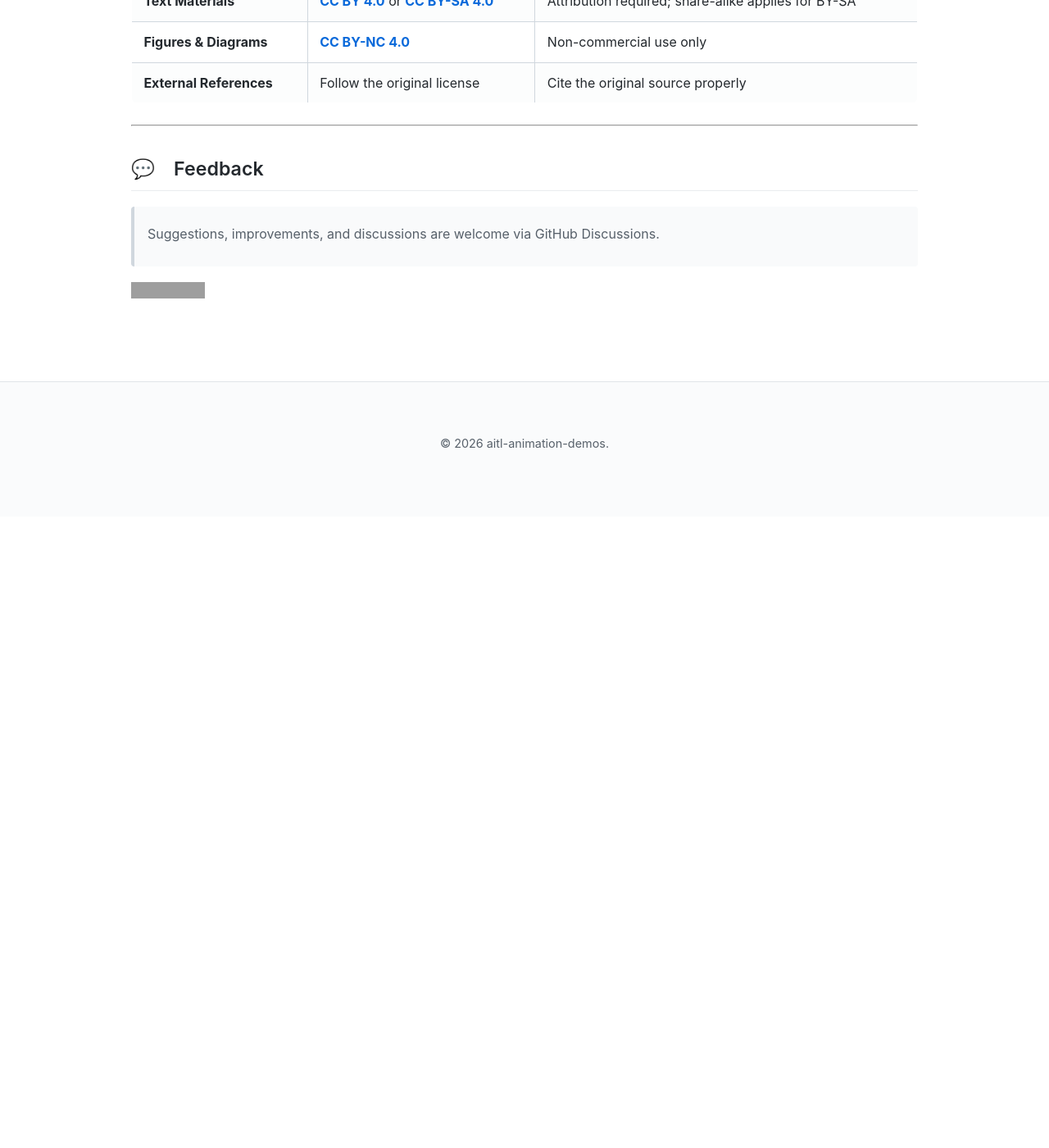
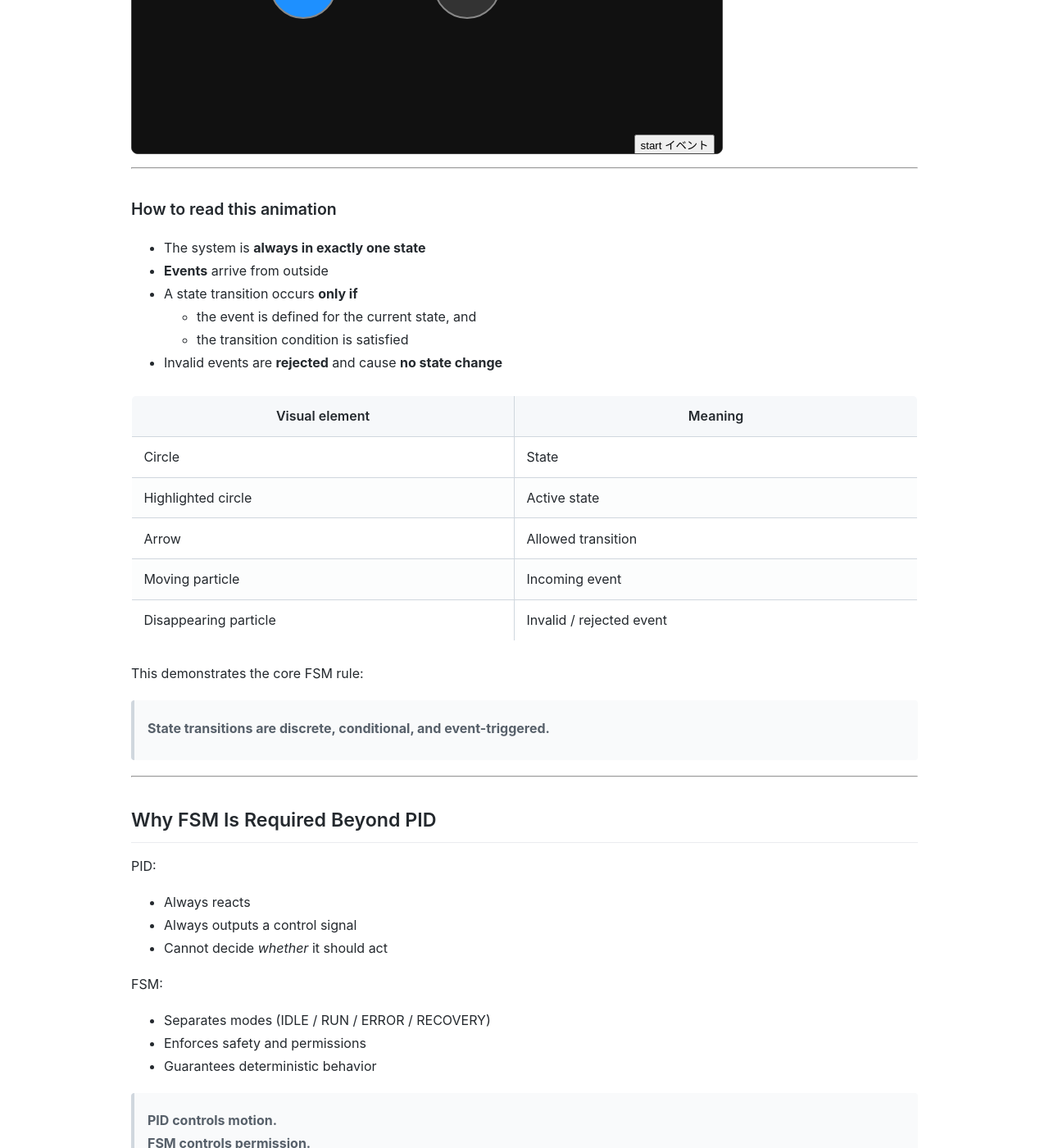
Before and after one commit to Samizo-AITL/aitl-animation-demos, a Jekyll site: the page built from index.md, in a window 1280 px wide and 1400 px high, scrolled down 11442 px. Shown: the whole window at 82% size. Built offline with Jekyll 4.4.1, drawn with Linux system fonts in a browser that asks for light colours; before the commit the page ends 12072 px from its top, so only the background shows below that; some of the changed text lies outside the part shown; grey boxes are pictures that could not be loaded.

Commit message:
Update index.md

```diff
--- a/index.md
+++ b/index.md
@@ -334,6 +334,88 @@
 
 ---
 
+## FSM (Finite State Machine): Event-Driven Control Logic
+
+PID control explains **continuous-time behavior**
+(voltage–current dynamics and transient response).
+
+FSM governs **discrete decision logic**:
+
+> *Is this action allowed now?*
+> *Should the control mode change?*
+
+PID answers **“how strongly to act”**,
+FSM answers **“whether the action is permitted.”**
+
+---
+
+## FSM Visualizer — Discrete State Transition Mechanism
+
+Below is an **embedded FSM animation**.
+The animation runs **directly on this page**.
+
+<iframe
+  src="./demo/js-svg/fsm-visualizer.html"
+  width="720"
+  height="480"
+  style="border:1px solid #444; border-radius:8px; background:#111;"
+  loading="lazy"
+></iframe>
+
+---
+
+### How to read this animation
+
+- The system is **always in exactly one state**
+- **Events** arrive from outside
+- A state transition occurs **only if**
+  - the event is defined for the current state, and
+  - the transition condition is satisfied
+- Invalid events are **rejected** and cause **no state change**
+
+| Visual element | Meaning |
+|---|---|
+| Circle | State |
+| Highlighted circle | Active state |
+| Arrow | Allowed transition |
+| Moving particle | Incoming event |
+| Disappearing particle | Invalid / rejected event |
+
+This demonstrates the core FSM rule:
+
+> **State transitions are discrete, conditional, and event-triggered.**
+
+---
+
+## Why FSM Is Required Beyond PID
+
+PID:
+- Always reacts
+- Always outputs a control signal
+- Cannot decide *whether* it should act
+
+FSM:
+- Separates modes (IDLE / RUN / ERROR / RECOVERY)
+- Enforces safety and permissions
+- Guarantees deterministic behavior
+
+> **PID controls motion.
+> FSM controls permission.**
+
+---
+
+## Position of FSM in AITL Architecture
+
+- **PID** — inner continuous-time loop
+- **FSM** — supervisory discrete logic
+- **LLM** — outer adaptive layer (rewrites rules or gains)
+
+The embedded FSM animation above is the **bridge**
+between time-domain PID intuition
+and full AITL control flow.
+
+---
+
 ## Notes
 
 - These demos are **experimental** and may change without notice.
```
